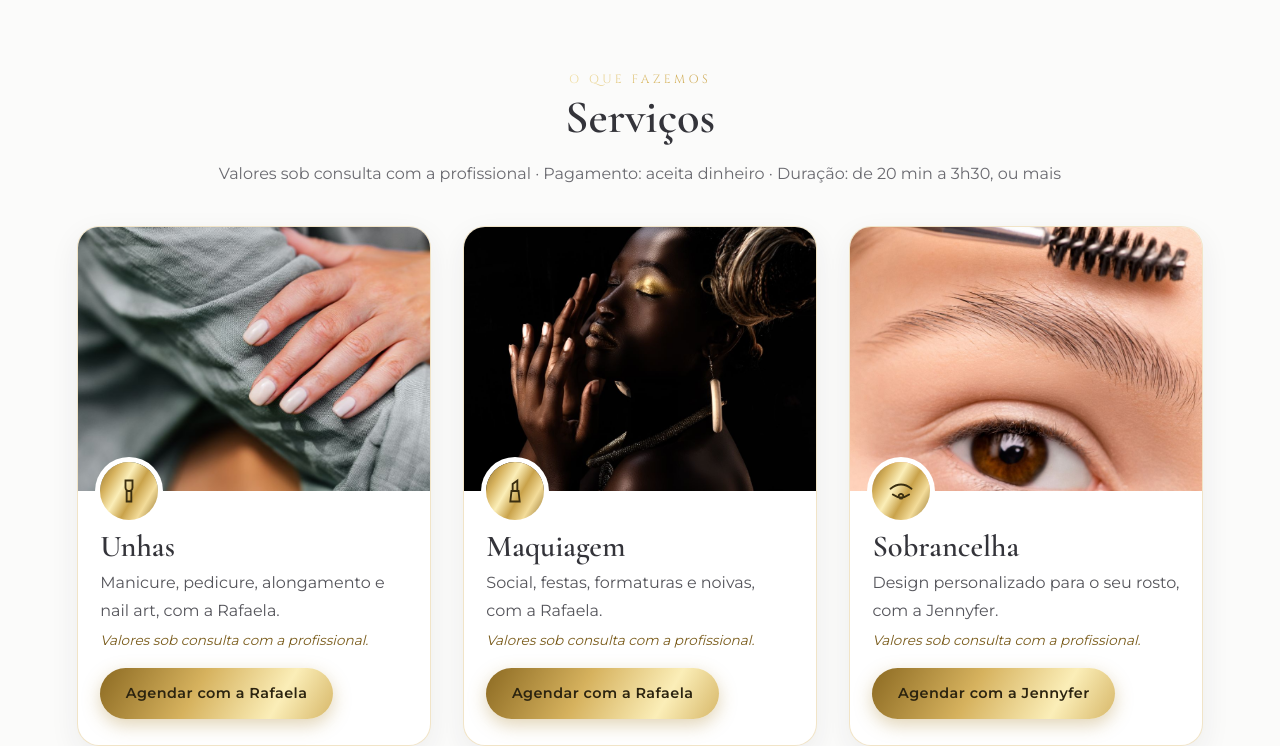
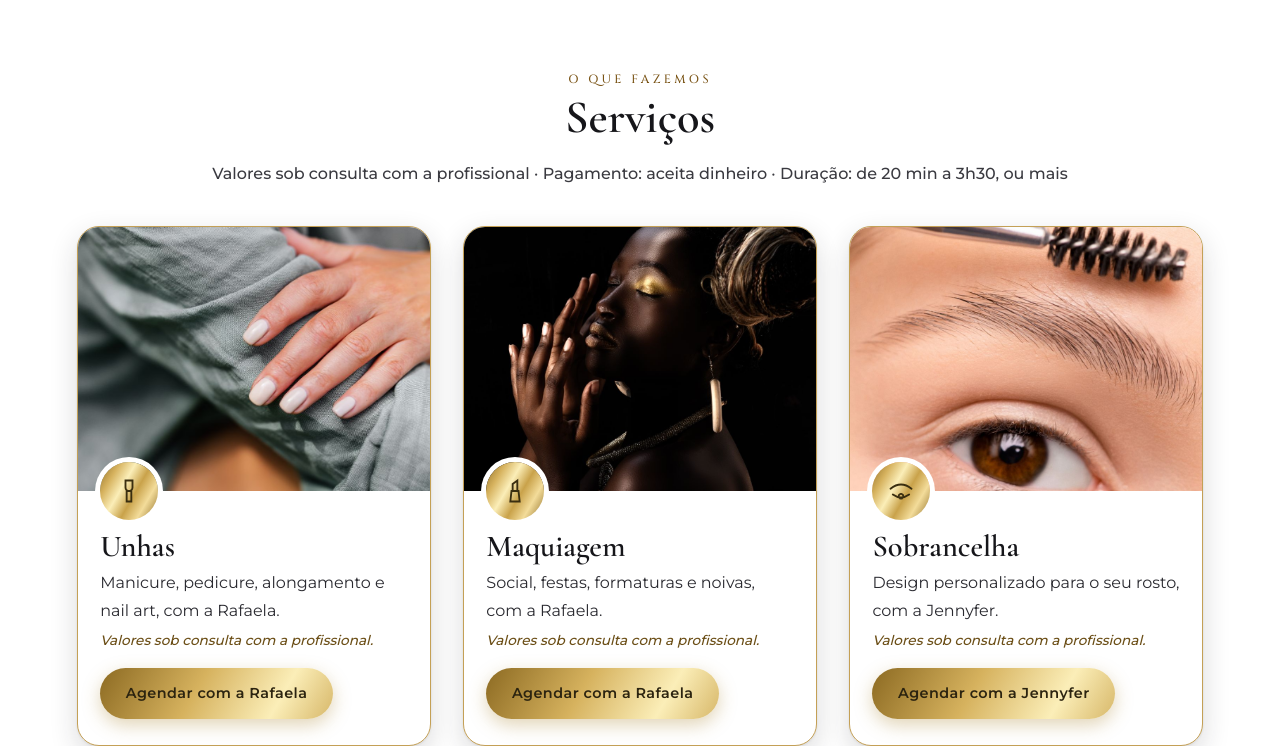
Before and after one commit to fannyloremberg/studio-vilela, a plain HTML site: page index.html in a window 1280 px wide. Shown: the part 827-1573 px from the top of the page. Drawn offline with nearby package versions, Linux system fonts and the light colour scheme.

Commit message:
Deixa a seção Serviços mais nítida no celular
Texto com mais contraste, ouro mais carregado, cards brancos com
borda dourada e sombra, fotos em opacidade total. Borboletas mais
sutis nessa seção; o fade-in não deixa o conteúdo apagado no iOS.

```diff
--- a/app.js
+++ b/app.js
@@ -13,7 +13,10 @@ ul.onclick=function(e){if(e.target.tagName==="A"){ul.classList.remove("aberto");
 /* entrada */
 var revs=document.querySelectorAll(".rev");
 if(reduz||/print/.test(location.search)||!("IntersectionObserver" in window))revs.forEach(function(r){r.classList.add("vis")});
-else{var io=new IntersectionObserver(function(es){es.forEach(function(e){if(e.isIntersecting){e.target.classList.add("vis");io.unobserve(e.target)}})},{threshold:.12});revs.forEach(function(r){io.observe(r)})}
+else{revs.forEach(function(r){r.classList.add("aguarda")});
+ var io=new IntersectionObserver(function(es){es.forEach(function(e){if(e.isIntersecting){e.target.classList.add("vis");e.target.classList.remove("aguarda");io.unobserve(e.target)}})},{threshold:0,rootMargin:"0px 0px -6% 0px"});
+ revs.forEach(function(r){io.observe(r)});
+ setTimeout(function(){revs.forEach(function(r){r.classList.add("vis");r.classList.remove("aguarda")})},1600)}
 /* vídeo */
 var vid=document.querySelector(".hero-vid");if(reduz&&vid){vid.pause();vid.removeAttribute("autoplay")}
 /* brilhos */
@@ -150,14 +153,14 @@ if(location.hash==="#fada")abrir(true);if(location.hash==="#fada-onde"){abrir(tr
 var voos=document.getElementById("voos");
 if(voos){voos.hidden=false;if(reduz)voos.classList.add("lento","pausado");
  var fino=matchMedia("(max-width:700px)").matches,nVoo=fino?5:7,claros=["#servicos","#sobre","#galeria","#depoimentos","#faq","#local"].map(function(s){return document.querySelector(s)}).filter(Boolean),bandas=[],vooLista=[],vooHide=false,vooTick=0;
- function atualizaBandas(){var h=innerHeight,band=[];claros.forEach(function(el){var r=el.getBoundingClientRect(),t=Math.max(0,r.top),b=Math.min(h,r.bottom);if(b-t>8)band.push([t,b])});band.sort(function(a,b){return a[0]-b[0]});bandas=[];band.forEach(function(b){if(!bandas.length||b[0]>bandas[bandas.length-1][1]+4)bandas.push(b.slice());else bandas[bandas.length-1][1]=Math.max(bandas[bandas.length-1][1],b[1])})}
+ var servFaixa=null;function atualizaBandas(){var h=innerHeight,band=[];claros.forEach(function(el){var r=el.getBoundingClientRect(),t=Math.max(0,r.top),b=Math.min(h,r.bottom);if(b-t>8)band.push([t,b])});band.sort(function(a,b){return a[0]-b[0]});bandas=[];band.forEach(function(b){if(!bandas.length||b[0]>bandas[bandas.length-1][1]+4)bandas.push(b.slice());else bandas[bandas.length-1][1]=Math.max(bandas[bandas.length-1][1],b[1])});servFaixa=null;var sv=document.getElementById("servicos");if(sv){var r=sv.getBoundingClientRect(),t=Math.max(0,r.top),b=Math.min(h,r.bottom);if(b-t>8)servFaixa=[t,b]}}
  function visivelEm(y){if(!bandas.length)return 0;for(var i=0;i<bandas.length;i++){var t=bandas[i][0],u=bandas[i][1];if(y>=t&&y<=u){var d=Math.min(y-t,u-y);return d<24?d/24:1}}return 0}
  for(var i=0;i<nVoo;i++){var el=document.createElement("span");el.className="voo"+(i%3===2?" prata":"");el.innerHTML='<span class="voo-asa e"></span><span class="voo-asa d"></span>';
   var tam=fino?42+Math.random()*36:30+Math.random()*46,op=fino?.42+Math.random()*.16:.28+Math.random()*.16,dir=Math.random()<.5?1:-1,vx=(reduz?.04+Math.random()*.05:.22+Math.random()*.32)*dir;
   el.style.setProperty("--s",Math.round(tam)+"px");el.style.setProperty("--o",op.toFixed(2));
   vooLista.push({el:el,x:12+Math.random()*Math.max(24,innerWidth-tam-24),y:50+Math.random()*Math.max(80,innerHeight-140),s:tam,op:op,dir:dir,vx:vx,amp:reduz?6:16+Math.random()*34,freq:.00025+Math.random()*.00045,ph:Math.random()*6.28,rot:dir*(6+Math.random()*12)});
   voos.appendChild(el)}
- function passoVoo(t){if(!vooHide){atualizaBandas();vooLista.forEach(function(b){b.x+=b.vx;if(b.dir>0&&b.x>innerWidth+b.s)b.x=-b.s-12;if(b.dir<0&&b.x<-b.s-12)b.x=innerWidth+12;var y=b.y+Math.sin(t*b.freq+b.ph)*b.amp;b.el.style.opacity=(b.op*visivelEm(y+b.s*0.45)).toFixed(2);b.el.style.webkitTransform=b.el.style.transform="translate("+b.x.toFixed(1)+"px,"+y.toFixed(1)+"px) rotate("+b.rot.toFixed(1)+"deg)"})}requestAnimationFrame(passoVoo)}
+ function passoVoo(t){if(!vooHide){atualizaBandas();vooLista.forEach(function(b){b.x+=b.vx;if(b.dir>0&&b.x>innerWidth+b.s)b.x=-b.s-12;if(b.dir<0&&b.x<-b.s-12)b.x=innerWidth+12;var y=b.y+Math.sin(t*b.freq+b.ph)*b.amp;var cy=y+b.s*0.45,vis=visivelEm(cy);if(servFaixa&&cy>=servFaixa[0]&&cy<=servFaixa[1])vis*=.35;b.el.style.opacity=(b.op*vis).toFixed(2);b.el.style.webkitTransform=b.el.style.transform="translate("+b.x.toFixed(1)+"px,"+y.toFixed(1)+"px) rotate("+b.rot.toFixed(1)+"deg)"})}requestAnimationFrame(passoVoo)}
  document.addEventListener("visibilitychange",function(){vooHide=document.hidden;if(vooHide)voos.classList.add("pausado");else if(!reduz)voos.classList.remove("pausado")});
  function onVooRelayout(){if(vooTick)return;vooTick=1;requestAnimationFrame(function(){atualizaBandas();vooTick=0})}
  addEventListener("scroll",onVooRelayout,{passive:true});addEventListener("resize",onVooRelayout);addEventListener("orientationchange",onVooRelayout);addEventListener("pageshow",onVooRelayout);
--- a/index.html
+++ b/index.html
@@ -1,4 +1,4 @@
-<!doctype html><html lang="pt-BR"><head><meta charset="utf-8"><meta name="viewport" content="width=device-width,initial-scale=1"><title>Studio Vilela · Unhas, Maquiagem, Sobrancelha, Cílios e Tranças</title><meta name="description" content="Studio Vilela: unhas, maquiagem e design de sobrancelha. Olhar, beleza e expressão."><meta name="theme-color" content="#3a3a40"><link rel="icon" href="favicon.svg"><link rel="preconnect" href="https://fonts.googleapis.com"><link href="https://fonts.googleapis.com/css2?family=Cinzel:wght@400;500&family=Cormorant+Garamond:ital,wght@0,500;0,600;1,500&family=Montserrat:wght@300;400;500;600&display=swap" rel="stylesheet"><link rel="stylesheet" href="style.css?v=20261122-2"></head><body>
+<!doctype html><html lang="pt-BR"><head><meta charset="utf-8"><meta name="viewport" content="width=device-width,initial-scale=1"><title>Studio Vilela · Unhas, Maquiagem, Sobrancelha, Cílios e Tranças</title><meta name="description" content="Studio Vilela: unhas, maquiagem e design de sobrancelha. Olhar, beleza e expressão."><meta name="theme-color" content="#3a3a40"><link rel="icon" href="favicon.svg"><link rel="preconnect" href="https://fonts.googleapis.com"><link href="https://fonts.googleapis.com/css2?family=Cinzel:wght@400;500&family=Cormorant+Garamond:ital,wght@0,500;0,600;1,500&family=Montserrat:wght@300;400;500;600&display=swap" rel="stylesheet"><link rel="stylesheet" href="style.css?v=20261122-3"></head><body>
 <a class="pular" href="#conteudo">Pular para o conteúdo</a>
 <header class="topo"><a href="#inicio" class="marca" aria-label="Studio Vilela, início"><img src="img/borboleta.webp" alt="" width="44" height="39"><span><b>STUDIO</b> VILELA</span></a>
 <nav aria-label="Principal"><button class="menu-btn" aria-expanded="false" aria-controls="menu">Menu</button><ul id="menu"><li><a href="#servicos">Serviços</a></li><li><a href="#sobre">Sobre</a></li><li><a href="#galeria">Galeria</a></li><li><a href="#faq">Dúvidas</a></li><li><a href="#local">Onde estamos</a></li></ul></nav>
@@ -31,4 +31,4 @@
 <footer data-fala><img src="img/borboleta.webp" alt="" width="70"><p class="f-marca">STUDIO VILELA</p><p><em>Olhar, beleza e expressão.</em></p><p>R. Padre Marçal, 112 - Centro, São Roque - SP, CEP 18120-000</p><p><a href="https://www.instagram.com/studiovvilela_/" target="_blank" rel="noopener">Instagram @studiovvilela_</a> </p><p>WhatsApp: Rafaela Vilela (unhas e maquiagem) <a href="https://wa.me/5511942694714" target="_blank" rel="noopener">(11) 94269-4714</a> · Jennyfer Vilela (sobrancelha, cílios e tranças) <a href="https://wa.me/5511995965175" target="_blank" rel="noopener">(11) 99596-5175</a></p><p class="mini">© 2026 Studio Vilela · Fotos e vídeos ilustrativos: Pexels</p></footer>
 <div class="fada" id="fada"><div class="fada-painel" id="fada-painel" role="dialog" aria-label="Assistente Vily" hidden><div class="fp-topo"><img src="img/fada-avatar.webp" alt="" width="40" height="40"><strong>Oi! Eu sou a Vily</strong><button id="fada-fechar" aria-label="Fechar assistente">×</button></div><p id="fada-txt" aria-live="polite">Como posso te ajudar?</p><div class="fp-botoes" id="fada-botoes"></div></div><button class="fada-btn" id="fada-btn" aria-expanded="false" aria-controls="fada-painel"><span class="balao">Posso ajudar? ✨</span><img src="img/fada.webp" alt="" width="120" height="162"><span class="sr">Abrir assistente Vily</span></button></div>
 <div id="voos" class="voos" hidden aria-hidden="true"></div>
-<script src="app.js?v=20261122-2"></script></body></html>
+<script src="app.js?v=20261122-3"></script></body></html>
--- a/style.css
+++ b/style.css
@@ -36,7 +36,7 @@ dialog{border:0;padding:0;background:transparent;max-width:92vw}dialog::backdrop
 .faq{max-width:760px;margin:2rem auto 0;text-align:left}details{background:#fff;border:1px solid rgba(214,178,94,.4);border-radius:14px;margin-bottom:.8rem;padding:0 1.2rem}summary{cursor:pointer;padding:1rem 0;font-weight:500;list-style:none;display:flex;justify-content:space-between}summary::after{content:"+";color:var(--o3);font-size:1.3rem;transition:.3s}details[open] summary::after{transform:rotate(45deg)}
 .mapa{min-height:240px;border-radius:18px;background:repeating-linear-gradient(45deg,#e6e6e9 0 12px,#f2f2f4 12px 24px);display:grid;place-items:center;color:#777;border:1px solid rgba(214,178,94,.5)}
 footer{background:#2b2b30;color:#cfcfd3;text-align:center;padding:3rem 5% 8rem}footer img{margin:0 auto}.f-marca{font-family:Cinzel;letter-spacing:.3em;background:var(--foil);-webkit-background-clip:text;background-clip:text;color:transparent;font-size:1.3rem;margin:.5rem 0 0}footer a{color:var(--o1)}.mini{font-size:.78rem;color:#999}
-.rev{opacity:0;transform:translateY(26px);transition:opacity .9s ease,transform .9s ease}.rev.vis{opacity:1;transform:none}
+.rev{opacity:1;transform:none}.rev.aguarda{opacity:0;transform:translateY(26px);transition:opacity .7s ease,transform .7s ease}.rev.vis{opacity:1;transform:none}
 @keyframes flutua{50%{transform:translateY(-10px) rotate(-1.5deg)}}
 .fada{position:fixed;right:14px;bottom:10px;z-index:50;display:flex;align-items:flex-end;gap:8px}
 .fada-btn{background:none;border:0;cursor:pointer;position:relative;padding:0}.fada-btn img{width:120px;height:auto;filter:drop-shadow(0 0 14px rgba(246,227,161,.8)) drop-shadow(0 8px 12px rgba(0,0,0,.18));animation:flutua 4s ease-in-out infinite}
@@ -127,3 +127,14 @@ dialog img{max-width:min(90vw,540px);max-height:86vh;width:auto}
 @keyframes vooBatD{0%,100%{-webkit-transform:rotateY(0);transform:rotateY(0)}45%{-webkit-transform:rotateY(-50deg);transform:rotateY(-50deg)}}
 .voos.pausado .voo-asa{-webkit-animation-play-state:paused;animation-play-state:paused}
 @media(prefers-reduced-motion:reduce){.voo-asa.e,.voo-asa.d{-webkit-animation:none!important;animation:none!important}.voos.lento .voo-asa{-webkit-animation:none!important;animation:none!important}}
+#servicos{background:#fff}
+#servicos .kicker{background:none;-webkit-background-clip:initial;background-clip:initial;-webkit-text-fill-color:#7a5416;color:#7a5416;font-weight:500}
+#servicos h2{color:#16161a}
+#servicos .sub{color:#3a3a40;font-weight:500}
+#servicos .card{background:#fff;border:1.5px solid #c4a056;box-shadow:0 10px 28px rgba(32,32,40,.16),0 1px 3px rgba(32,32,40,.08)}
+#servicos .card:hover{box-shadow:0 18px 40px rgba(122,92,28,.22)}
+#servicos .card h3{color:#16161a}
+#servicos .card p{color:#2a2a30}
+#servicos .valor{color:#6b4e16;font-weight:500}
+#servicos .card-img,#servicos .card-img img{opacity:1;filter:none;-webkit-filter:none}
+#servicos .card-img::after,#servicos .card-img::before{content:none;display:none}
```
